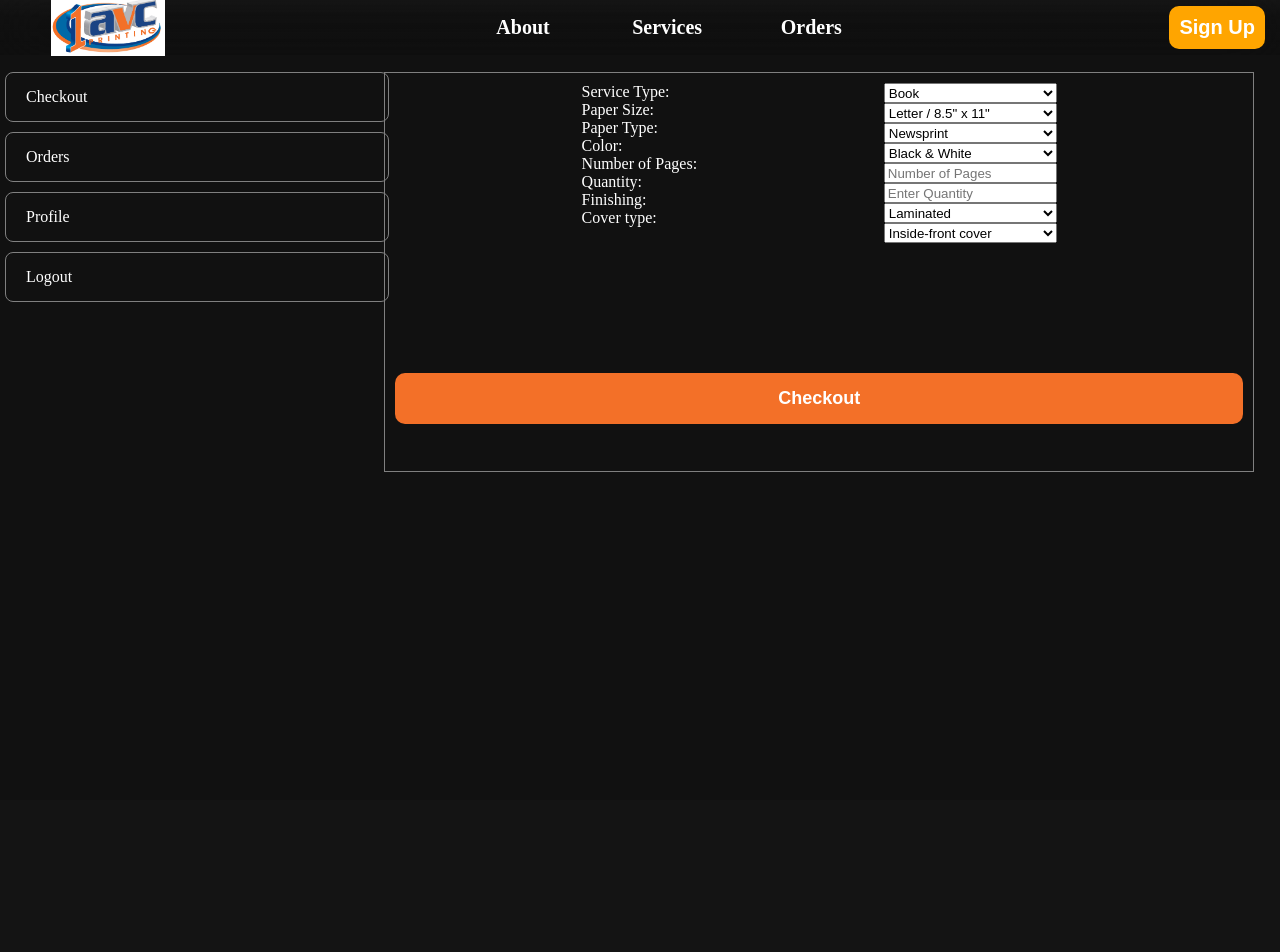
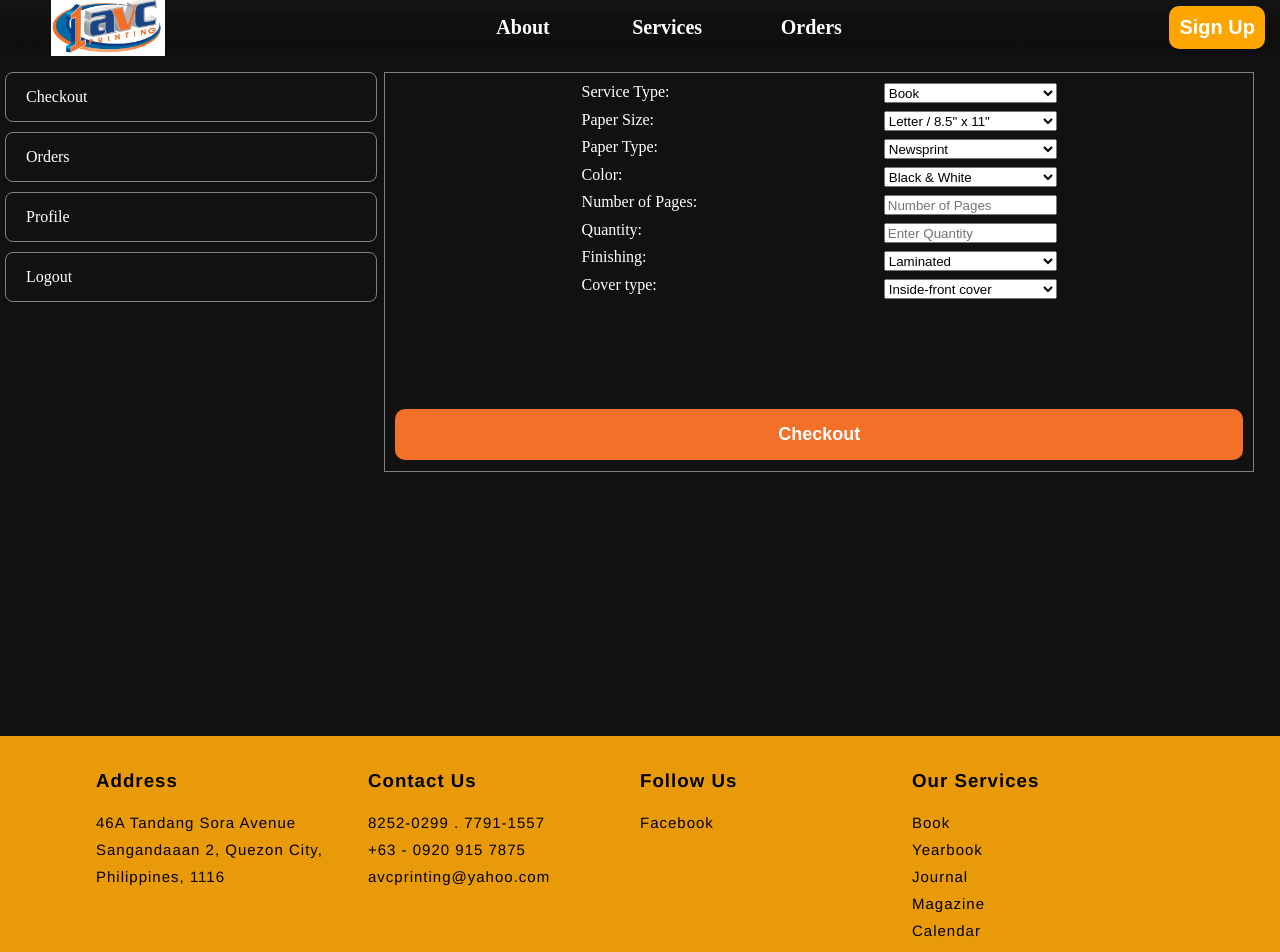
Before and after one commit to KenDavidYang/AVC, a PHP site: page /html/orders.html in a window 1280 px wide. Before the commit the page ends 472 px from the top, so only its background shows below. Run offline with PHP 8.4, Linux system fonts and the light colour scheme.

Commit message:
Add files via upload

```diff
--- /dev/null
+++ b/css/footer-bar.css
@@ -0,0 +1,46 @@
+body {
+    margin: 0;
+    font-family: "Poppins";
+    background: #111111;
+    color: white;
+
+}
+.footer-bar{
+    line-height: 12px;
+    margin-top: 5%;
+    width: 100%;
+    bottom: 0;
+    background-color:rgb(232, 154, 9);
+    font-family: 'Franklin Gothic Medium', 'Arial Narrow', Arial, sans-serif;
+    padding: 20px 0 0;
+    color: black;
+    letter-spacing: 1px;
+}
+.footer-bar-con{
+    width: 85%;
+    margin: auto;
+    display: flex;
+    flex-wrap: wrap;
+    align-items: flex-start;
+    justify-content: space-evenly;
+}
+.footer-col{
+    flex-basis: 25%;
+}
+.footer-col h3{
+    width: fit-content;
+    margin-bottom:  30px;
+    position: relative;
+}
+p{
+    font-size: 15px;
+}
+.follow-us{
+    font-size: 15px;
+    text-decoration: none;
+    color: black;
+}
+.follow-us:hover{
+    transition: 0.2s;
+    color: rgba(255, 255, 255, 0.588);
+}
--- a/css/orders.css
+++ b/css/orders.css
@@ -2,10 +2,12 @@
     box-sizing: border-box;
 }
 body{
-    height: 700px;
+    height: 600px;
+}
+main{
+    height: 100%;
 }
 aside{
-
     width: 30%;
     height: auto;
     float: left;
@@ -24,7 +26,7 @@ section{
     border: 1px solid grey;
     border-radius: 8px;
     height: 50px;
-    width: 100%;
+    width: 97%;
     cursor: pointer;
     justify-content: space-between;
     position: relative;
@@ -33,18 +35,19 @@ section{
     flex-direction: row;
     flex-wrap: nowrap;
     margin: 0px 5px 10px 5px;
-
 }
 .order-nav:hover{
     background-color: white;
     color: black;
-
 }
 .selection{
+    margin-bottom: 8px;
     width: 173px;
     height: 20px;
     float: right;
-
+}
+.label{
+    margin-bottom: 9.5px;
 }
 .box{
     margin-left: 10px;
@@ -62,7 +65,7 @@ section{
     border: none;
     color: white;
     border-radius: 10px;
-    margin-top: 130px;
+    margin-top: 12%;
 }
 .checkout:hover{
     opacity: 0.5;
--- a/html/orders.html
+++ b/html/orders.html
@@ -8,6 +8,9 @@
     <link rel="stylesheet" href="../css/navigation-bar.css">
     <link rel="stylesheet" href="../css/orders.css">
     <link rel="stylesheet" href="../css/sidebar.css">
+    <link rel="stylesheet" href="../css/footer-bar.css">
+    <link rel="website icon" type="jpg"
+    href="../image/logo.jpg">
 </head>
 <body>
     <div class="navigation-bar">
@@ -27,7 +30,6 @@
             </a>
         </div>
     </div>
-
     <br>
     <br>
     <br>
@@ -48,14 +50,14 @@
                 <div class="group-label-option-button">
                     <div class="group-label-option">
                         <div class="labels">
-                            <div>Service Type:</div>
-                            <div>Paper Size:</div>
-                            <div>Paper Type:</div>
-                            <div>Color:</div>
-                            <div>Number of Pages:</div>
-                            <div>Quantity:</div>
-                            <div>Finishing:</div>
-                            <div>Cover type:</div>
+                            <div class="label">Service Type:</div>
+                            <div class="label">Paper Size:</div>
+                            <div class="label">Paper Type:</div>
+                            <div class="label">Color:</div>
+                            <div class="label">Number of Pages:</div>
+                            <div class="label">Quantity:</div>
+                            <div class="label">Finishing:</div>
+                            <div class="label">Cover type:</div>
                         </div>
 
                         <div class="options">
@@ -120,4 +122,34 @@
             </form>
         </section>
     </main>
-</body>
+    <div class="footer-bar">
+        <div class="footer-bar-con">
+            <div class="footer-col">
+                <h3>Address</h3>
+                <p>46A Tandang Sora Avenue </p>
+                <p>Sangandaaan 2, Quezon City,</p>
+                <p>Philippines, 1116</p>
+            </div>
+            <div class="footer-col">
+                <h3>Contact Us</h3>
+                <p>8252-0299 . 7791-1557</p>
+                <p>+63 - 0920 915 7875</p>
+                <p>avcprinting@yahoo.com</p>
+            </div>
+            <div class="footer-col">
+                <h3>Follow Us</h3>
+                <a class="follow-us" href="https://www.facebook.com/1AVCPrinting" class="link-modifier" target="blank">
+                    Facebook
+                </a>
+            </div>
+            <div class="footer-col">
+                <h3>Our Services</h3>
+                <p>Book</p>
+                <p>Yearbook</p>
+                <p>Journal</p>
+                <p>Magazine</p>
+                <p>Calendar</p>
+            </div>
+        </div>
+    </div>
+</html>
```
Also changed, not shown: css/about.css (+11 -20 lines), css/index.css (+2 -13 lines), css/services.css (+3 -5 lines), html/about.html (+66 -2 lines), html/services.html (+33 -2 lines), index.html (+35 -10 lines).
